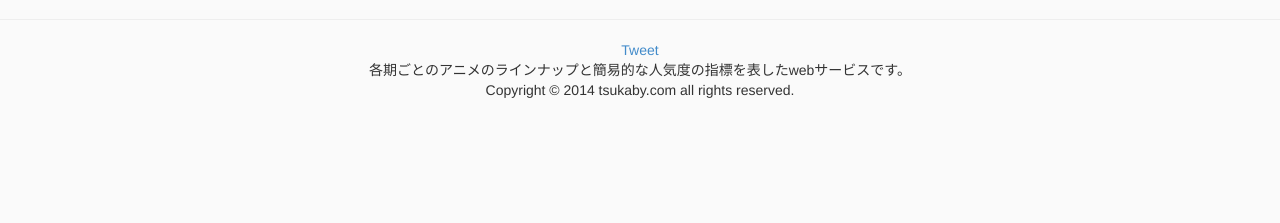
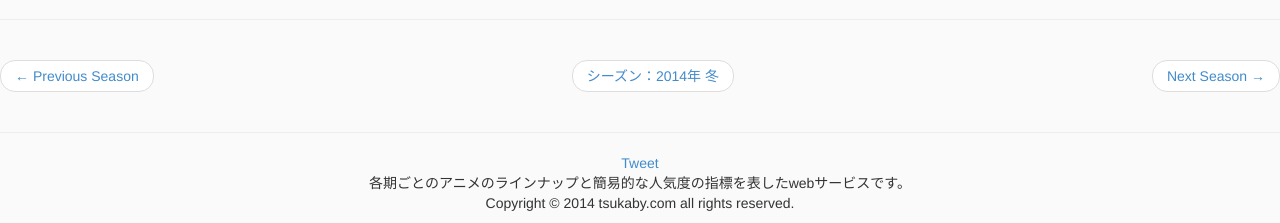
Before and after one commit to tsukaby/anime-lineup-old, a website: page app/index.html in a window 1280 px wide. Shown: the part 856-1079 px from the top of the page. Before the commit the page ends 966 px from the top, so only its background shows below. Drawn offline with Linux system fonts and the light colour scheme; some icons are missing.

Commit message:
fixed #4 Previous, Nextのナビゲーションをページ下部にも配置。

```diff
--- a/app/partials/anime_list.html
+++ b/app/partials/anime_list.html
@@ -73,3 +73,13 @@
     </li>
   </ul>
 </article>
+<hr>
+<nav class="container-fluid">
+  <div class="row">
+    <ul class="pager">
+      <li class="previous"><a href="{{previousSeason}}">&larr; Previous Season</a></li>
+      <li><a href="#/season_calendar">シーズン：{{currentSeason}}</a></li>
+      <li class="next"><a href="{{nextSeason}}">Next Season &rarr;</a></li>
+    </ul>
+  </div>
+</nav>
```
